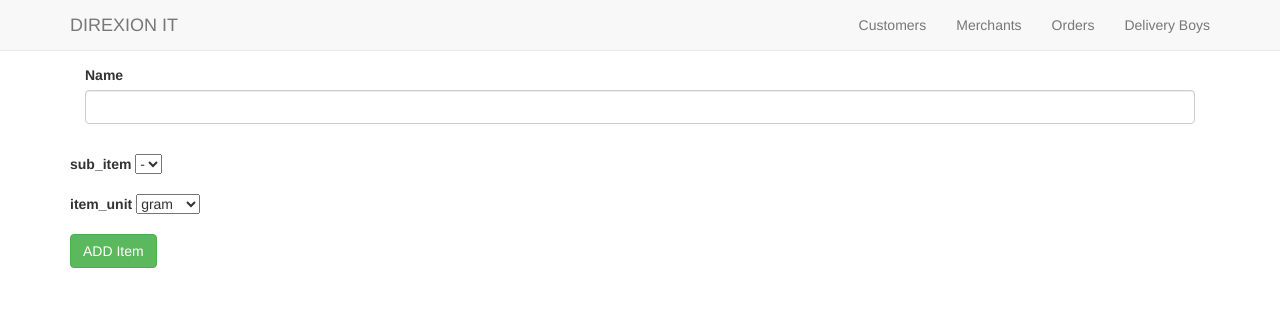
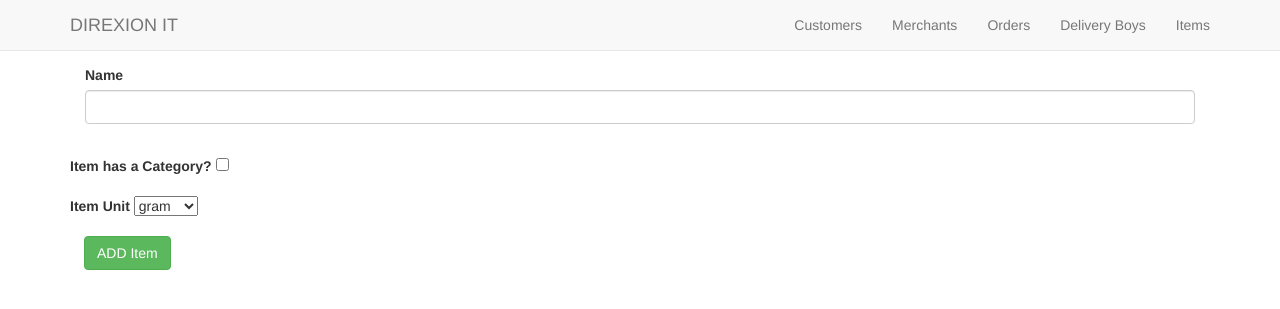
Before and after one commit to trulyenlightened/meinhunna, a Flask app: page /add_item/ in a window 1280 px wide. Shown: the top 309 px of the page. Run offline with Flask 2, Linux system fonts and the light colour scheme; the visitor is signed in with stand-in values (Sample User, id 1); data that the repository does not hold is empty; some libraries are stand-ins or nearby versions.

Commit message:
checkbox added on items

```diff
--- a/src/static/css/admin.css
+++ b/src/static/css/admin.css
@@ -4,6 +4,9 @@ body {
     font-family: 'Varela Round', sans-serif;
     font-size: 13px;
 }
+
+#sub_category {display:none;}
+
 .table-wrapper {
     background: #fff;
     padding: 20px 25px;
--- a/src/templates/add_item.html
+++ b/src/templates/add_item.html
@@ -19,6 +19,16 @@
                 $(this).remove();
             });
         }, 3000);
+
+        window.onload = function() {
+              var c = document.getElementById('platypus')
+              c.onchange = function() {
+                if (c.checked == true) {document.getElementById('sub_category').style.display = 'inline';}
+                else {
+                    document.getElementById('sub_category').style.display = '';
+                }
+              }
+            }
     </script>
 </head>
 <body>
@@ -39,6 +49,7 @@
                   <li><a href="{{ url_for('view_blueprint.merchants') }}">Merchants</a></li>
                   <li><a href="{{ url_for('view_blueprint.orders') }}">Orders</a></li>
                   <li><a href="{{ url_for('view_blueprint.delivery_boy') }}">Delivery Boys</a></li>
+                  <li><a href="{{ url_for('view_blueprint.items') }}">Items</a></li>
               </ul>
           </div>
         </div>
@@ -52,17 +63,20 @@
                     <input type="text" class="form-control" name="item_name" required>
                 </div>
             </div>
+
             <div class="form-group">
-                <label for="sub_category">sub_item</label>
-                <select id="sub_category" name="sub_category">
-                    <option value="{{ none }}" name="sub_category"> - </option>
-                    {% for sub_item in sub_items %}
-                        <option value="{{ sub_item.id }}" name="sub_category">{{ sub_item.item_name }}</option>
-                    {% endfor %}
-                </select>
+            <label for="platypus">Item has a Category?</label>
+            <input id="platypus" type="checkbox" name="monotreme" value="platypus" />
+              <select name="sub_category" id="sub_category">
+                  <option value="{{ none }}"> - </option>
+                  {% for sub_item in sub_items %}
+                      <option value="{{ sub_item.id }}">{{ sub_item.item_name }}</option>
+                  {% endfor %}
+              </select>
             </div>
+
             <div class="form-group">
-                <label for="item_unit">item_unit</label>
+                <label for="item_unit">Item Unit</label>
                 <select id="item_unit" name="item_unit">
                     <option value="gram" name="gram">gram</option>
                     <option value="kg" name="kg">kg</option>
@@ -72,7 +86,7 @@
                 </select>
             </div>
             <div>
-                <input type="submit" class="btn btn-success" value="ADD Item">
+                <input type="submit" class="btn btn-success" style="margin-left:14px;" value="ADD Item">
             </div>
         </form>
         <br>
--- a/src/templates/admin_login.html
+++ b/src/templates/admin_login.html
@@ -58,7 +58,7 @@
                 </div>
             </div>
             <div>
-                <input type="submit" class="btn btn-success" value="Log In">
+                <input type="submit" class="btn btn-success" style="margin-left:14px;" value="Log In">
             </div>
         </form>
         <br>
```
